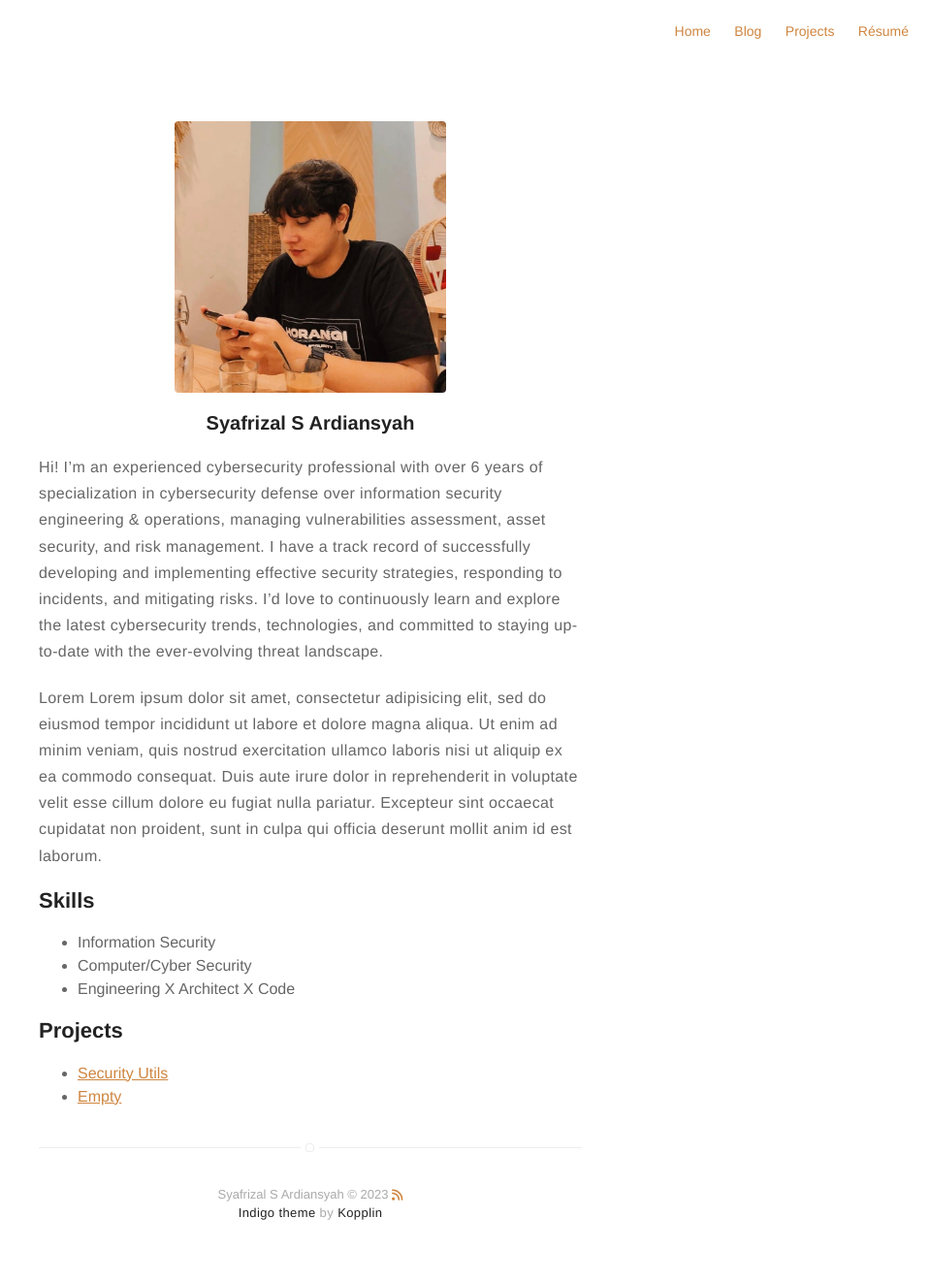
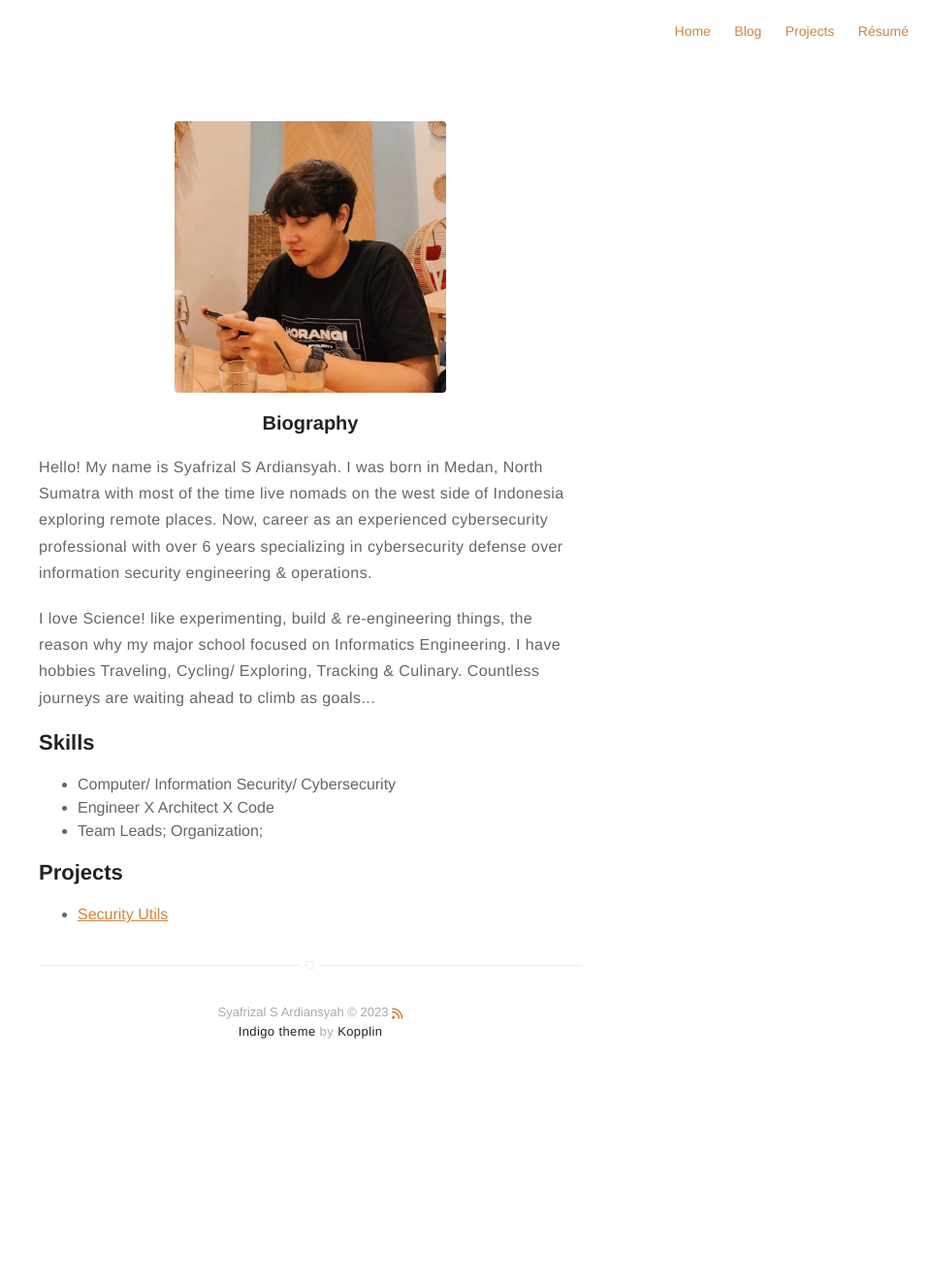
Before and after one commit to rizalex/rizalex.github.io.bak, a Jekyll site: the page built from about.md, in a window 1280 px wide. Shown: the whole page at 97% size, without its empty margins (320-1280 px from the left). Built offline with Jekyll 4.4.1, drawn with Linux system fonts in a browser that asks for light colours; nearby versions of some CDN libraries; after the commit the page ends 1135 px from its top, so only the background shows below that.

Commit message:
update fewer posts & pages

```diff
--- a/about.md
+++ b/about.md
@@ -4,24 +4,23 @@ layout: page
 ---
 ![Profile Image]({% if site.external-image %}{{ site.picture }}{% else %}{{ site.url }}/{{ site.picture }}{% endif %})
 
-<h3 class="text-center">Syafrizal S Ardiansyah</h3>
+<h3 class="text-center">Biography</h3>
 
-<p>Hi! I’m an experienced cybersecurity professional with over 6 years of specialization in cybersecurity defense over information security engineering & operations, managing vulnerabilities assessment, asset security, and risk management. I have a track record of successfully developing and implementing effective security strategies, responding to incidents, and mitigating risks. I’d love to continuously learn and explore the latest cybersecurity trends, technologies, and committed to staying up-to-date with the ever-evolving threat landscape.</p>
+<p>Hello! My name is Syafrizal S Ardiansyah. I was born in Medan, North Sumatra with most of the time live nomads on the west side of Indonesia exploring remote places. Now,  career as an experienced cybersecurity professional with over 6 years specializing in cybersecurity defense over information security engineering & operations.</p>
 
-<p>Lorem Lorem ipsum dolor sit amet, consectetur adipisicing elit, sed do eiusmod tempor incididunt ut labore et dolore magna aliqua. Ut enim ad minim veniam, quis nostrud exercitation ullamco laboris nisi ut aliquip ex ea commodo
-consequat. Duis aute irure dolor in reprehenderit in voluptate velit esse cillum dolore eu fugiat nulla pariatur. Excepteur sint occaecat cupidatat non proident, sunt in culpa qui officia deserunt mollit anim id est laborum.</p>
+<p>I love Science! like experimenting, build & re-engineering things, the reason why my major school focused on Informatics Engineering.
+I have hobbies Traveling, Cycling/ Exploring, Tracking & Culinary. Countless journeys are waiting ahead to climb as goals...</p>
 
 <h2>Skills</h2>
 
 <ul class="skill-list">
-	<li>Information Security</li>
-	<li>Computer/Cyber Security</li>
-	<li>Engineering X Architect X Code</li>
+	<li>Computer/ Information Security/ Cybersecurity</li>
+	<li>Engineer X Architect X Code</li>
+	<li>Team Leads; Organization;</li>
 </ul>
 
 <h2>Projects</h2>
 
 <ul>
 	<li><a href="https://github.com/rizalex/security_utils">Security Utils</a></li>
-	<li><a href="#">Empty</a></li>
 </ul>
--- a/blog.html
+++ b/blog.html
@@ -7,12 +7,13 @@ pagination:
   enabled: false
 ---
 <section class="list">
+	<meta http-equiv="refresh" content="5; URL=javascript:window.open('http://rizalex.medium.com','_blank');">
 	{% if site.medium_posts.size == 0 %}
 		<p class="text-center">Nothing published yet!</p>
 	{% else %}
 		{% for post in site.medium_posts %}
 		<div class="item">
-			<a class="url" href="{{ post.medium_link }}">
+			<a class="url" href="{{ post.link }}">
 				<aside>Read more...</aside>
 				<h3 class="title">{{ post.title }}</h3>
 			</a>
--- a/projects.html
+++ b/projects.html
@@ -3,14 +3,14 @@ layout: page
 title: Projects
 ---
 <section class="list">
-    {% for post in site.posts %}
+    <!--{% for post in site.posts %}
         {% if post.projects %}
             <div class="item {% if post.star %}star{% endif %}">
-                <!--<a class="url" href="{% if post.externalLink %}{{ post.externalLink }}{% else %}{{ site.url }}{{ post.url }}{% endif %}">-->
+                <a class="url" href="{% if post.externalLink %}{{ post.externalLink }}{% else %}{{ site.url }}{{ post.url }}{% endif %}">
                     <aside><time datetime="{{ post.date | date:"%d-%m-%Y" }}">{{ post.date | date: "%b %d %Y" }}</time></aside>
                     <h3 class="title">{{ post.title }}</h3>
                 </a>
             </div>
         {% endif %}
-    {% endfor %}
+    {% endfor %} -->
 </section>
```
